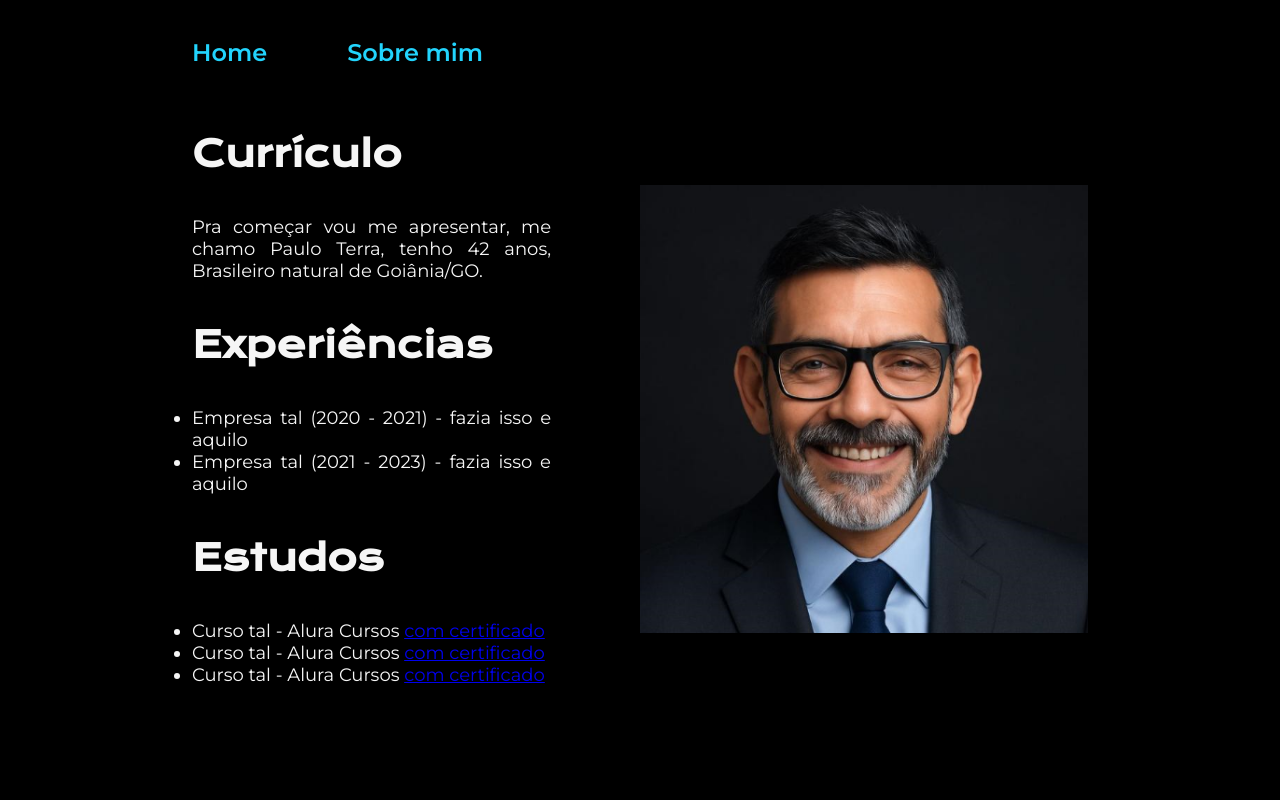
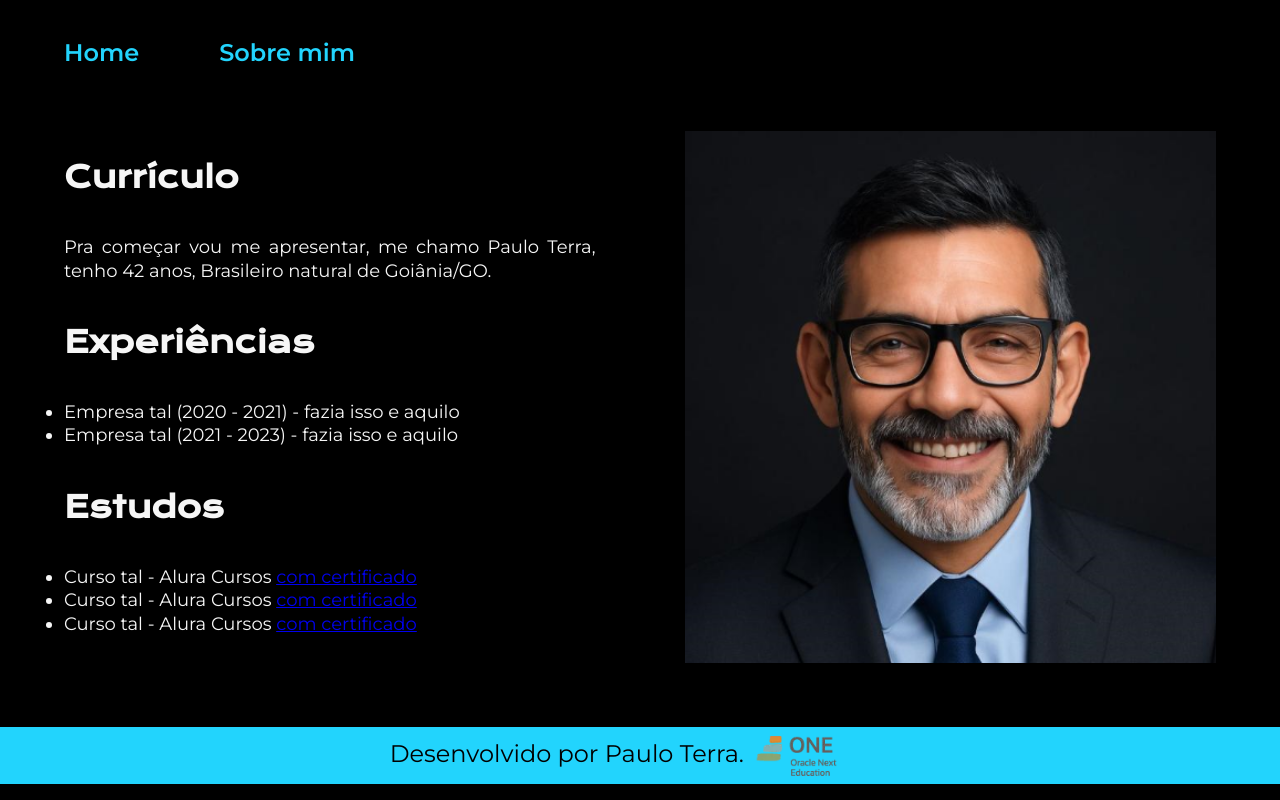
Before and after one commit to paulodigital/portifolio_html_css, a plain HTML site: page curriculum.html in a window 1280 px wide. Drawn offline with nearby package versions, Linux system fonts and the light colour scheme.

Commit message:
modificando

```diff
--- a/curriculum.html
+++ b/curriculum.html
@@ -30,14 +30,17 @@
             <h2 class="apresentacao__conteudo__titulo">Estudos</h2>
             <div class="apresentacao__conteudo__texto">
             <ul class="apresentacao__conteudo__texto">
-                <li>Curso tal - Alura Cursos <a href="linkdocertificado">com certificado</a> </li>
-                <li>Curso tal - Alura Cursos <a href="linkdocertificado">com certificado</a></li>
-                <li>Curso tal - Alura Cursos <a href="linkdocertificado">com certificado</a></li>
+                <li>Curso tal - Alura Cursos <a href="https://cursos.alura.com.br/user/ppaulotterra/fullCertificate/880a28efb76f19b658fbc06727ec248e">com certificado</a> </li>
+                <li>Curso tal - Alura Cursos <a href="https://cursos.alura.com.br/user/ppaulotterra/degree-desenvolvimento-pessoal-grupo9-one-954354/certificate">com certificado</a></li>
+                <li>Curso tal - Alura Cursos <a href="https://drive.google.com/file/d/1VvT2SgZbvU4voE3N3MI6MqAhLzb6NySU/view?usp=sharing">com certificado</a></li>
             </ul>
             </div>
         </section>
         <img class="apresentacao__imagem" src="./assets/Paulo.png" alt="Foto da Paulo Terra programando">
     </main>
+    <footer class="rodape">
+    <p>Desenvolvido por Paulo Terra. <img src="./assets/logo.png" alt="Logotipo do Oracle Next Education"></p>
+   </footer>
 
 </body>
 </html>
--- a/styles/style.css
+++ b/styles/style.css
@@ -26,7 +26,7 @@ body{
 }
 
 .cabecalho{
-    padding: 3% 0% 0% 15%;
+    padding: 3% 0% 0% 5%;
 }
 
 .cabecalho__menu{
@@ -44,7 +44,7 @@ body{
 }
 
 .apresentacao{
-    padding: 5% 15%;
+    padding: 5% 5%;
     display: flex;
     align-items: center;
     justify-content: space-between;
@@ -59,7 +59,7 @@ body{
 
 
 .apresentacao__conteudo__titulo{
-    font-size: 36px;
+    font-size: 30px;
     font-family: var(--fonte-primaria);
 }
 
@@ -71,6 +71,7 @@ body{
     font-size: 18px;
     font-family: var(--fonte-secundaria);
     text-align: justify;
+    line-height: 1.3;
 
 }
 
@@ -97,7 +98,7 @@ body{
     border-radius: 8px;
     font-size: 24px;
     font-weight: 600;
-    padding: 21.5px 0;
+    padding: 10px 0;
     text-decoration: none;
     color: var(--cor-secundaria);
     font-family: var(--fonte-secundaria);
@@ -114,11 +115,18 @@ body{
 .rodape{
     color: var(--cor-primaria);
     background-color: var(--cor-terciaria);
-    padding: 24px;
+    padding: 4px;
     text-align: center;
     font-family: var(--fonte-secundaria);
     font-size: 24px;
     font-weight: 400;
+
+}
+
+.rodape img{
+    width: 140px;
+    vertical-align: middle;
+    margin-left: 0 5px;
 }
 
 @media(max-width: 1100px){
```
Also changed, not shown: about.html (+2 -2 lines), index.html (+2 -2 lines).
